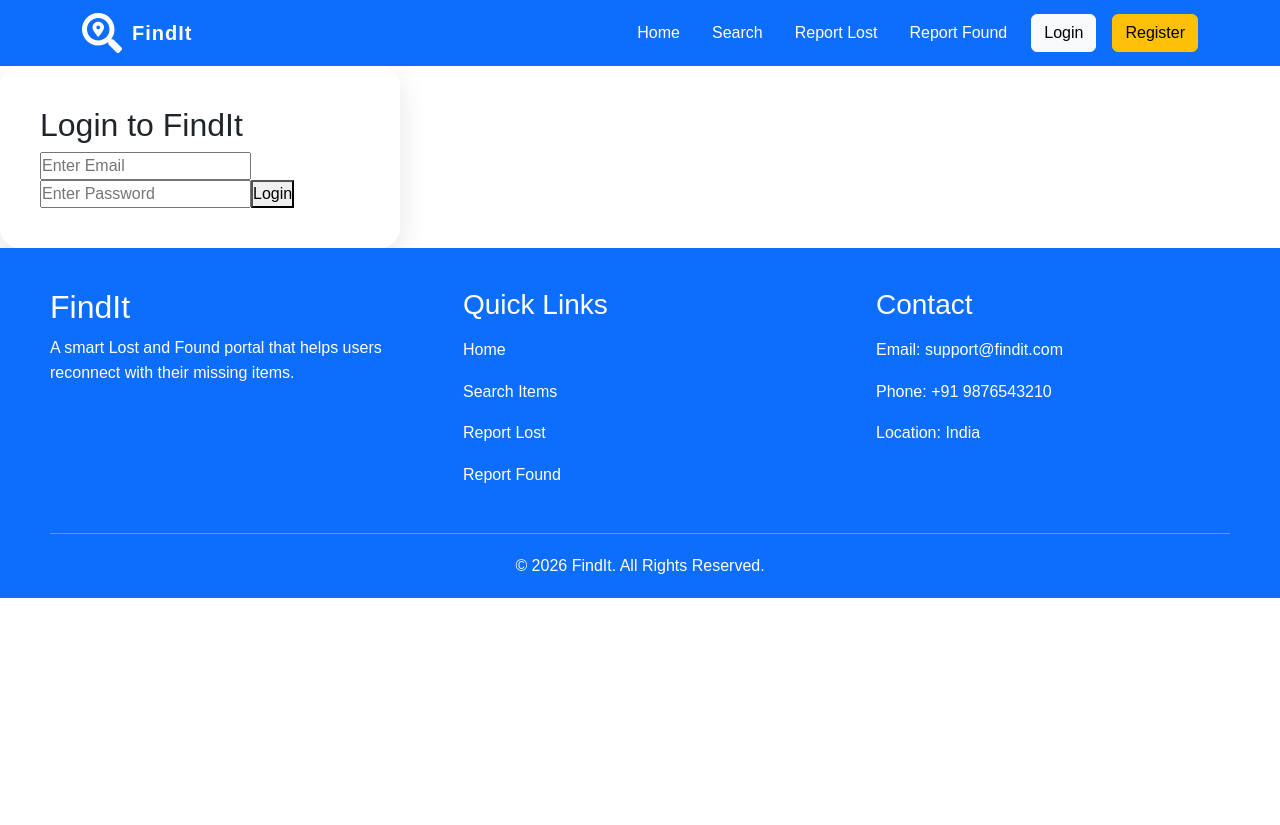
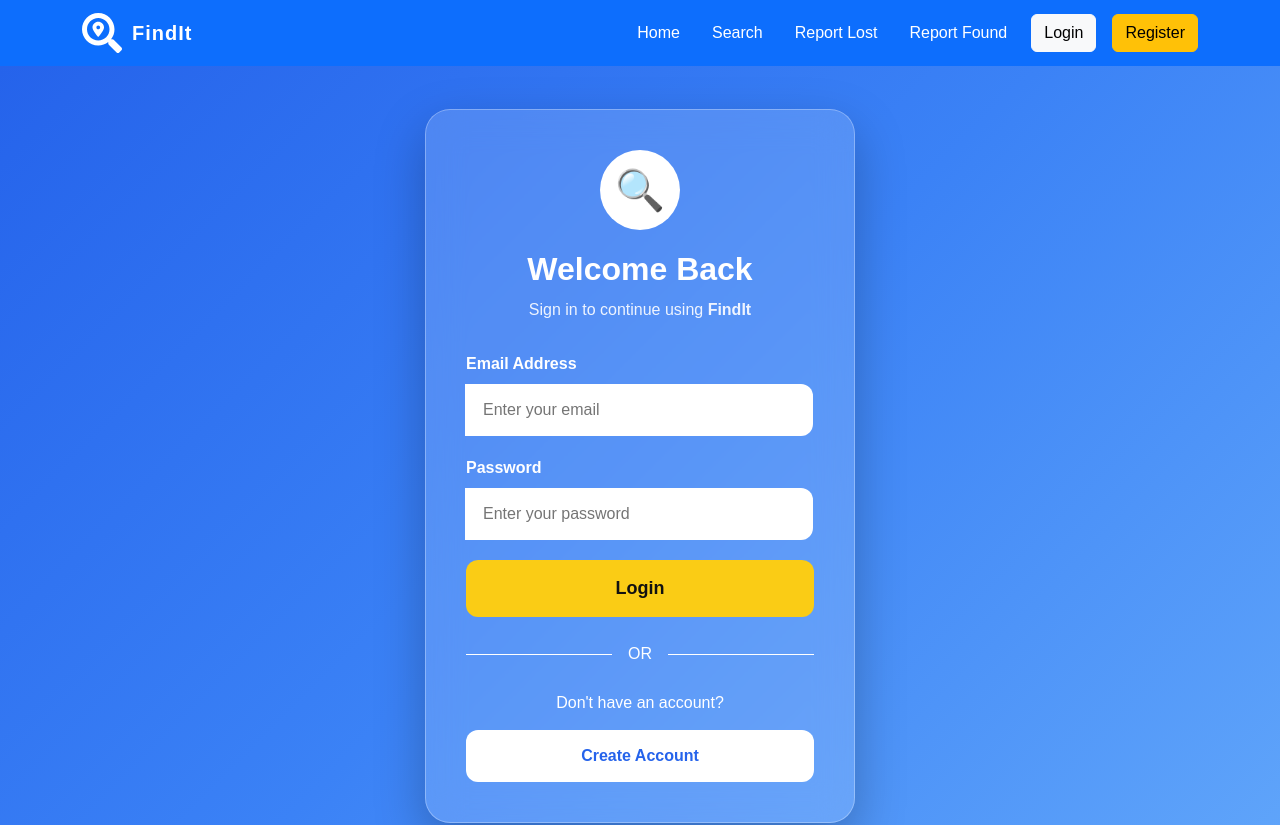
Before and after one commit to cssanchinamugade-lgtm/FindIt, a React app in the folder findit/frontend/: page /login in a window 1280 px wide. Shown: the top 825 px of the page. Before the commit the page ends 800 px from the top, so only its background shows below. Built offline with nearby package versions, Linux system fonts and the light colour scheme; no server answers; the HTML template or start-up script is replaced by a standard one.

Commit message:
Fixed login

```diff
--- a/findit/frontend/src/pages/Login.css
+++ b/findit/frontend/src/pages/Login.css
@@ -1,6 +1,14 @@
-.login-page {
+*{
+    margin:0;
+    padding:0;
+    box-sizing:border-box;
+}
 
-    min-height:90vh;
+.login-page{
+
+    min-height:100vh;
+
+    background:linear-gradient(135deg,#2563eb,#3b82f6,#60a5fa);
 
     display:flex;
 
@@ -8,130 +16,278 @@
 
     align-items:center;
 
-    background:#f5f8ff;
+    padding:30px;
 
 }
 
+.login-overlay{
 
-.login-card {
+    width:100%;
 
-    width:400px;
+    display:flex;
 
-    background:white;
+    justify-content:center;
+
+    align-items:center;
+
+}
+
+.login-card{
+
+    width:430px;
+
+    background:rgba(255,255,255,0.15);
+
+    backdrop-filter:blur(18px);
+
+    border:1px solid rgba(255,255,255,.3);
+
+    border-radius:25px;
 
     padding:40px;
 
-    border-radius:20px;
+    box-shadow:0 20px 50px rgba(0,0,0,.25);
 
-    box-shadow:0 10px 30px rgba(0,0,0,0.1);
+    color:white;
 
 }
 
-
-.login-card h1 {
+.login-header{
 
     text-align:center;
-
-    color:#0d6efd;
-
-    font-size:35px;
-
-}
-
-
-.login-card p {
-
-    text-align:center;
-
-    color:#666;
 
     margin-bottom:30px;
 
 }
 
+.login-logo{
 
+    width:80px;
 
-.login-form {
+    height:80px;
+
+    margin:auto;
+
+    border-radius:50%;
+
+    background:white;
+
+    color:#2563eb;
+
+    font-size:40px;
 
     display:flex;
 
-    flex-direction:column;
+    justify-content:center;
+
+    align-items:center;
+
+    margin-bottom:20px;
 
 }
 
+.login-header h1{
 
-.login-form label {
+    font-size:32px;
 
-    font-weight:600;
-
-    margin-bottom:8px;
+    font-weight:700;
 
 }
 
+.login-header p{
 
-.login-form input {
+    margin-top:10px;
 
-    padding:12px;
+    opacity:.9;
+
+}
+
+.input-group{
 
     margin-bottom:20px;
 
-    border-radius:10px;
-
-    border:1px solid #ddd;
-
-    outline:none;
-
 }
 
+.input-group label{
 
+    display:block;
 
-.login-form button {
-
-    padding:13px;
-
-    background:#0d6efd;
-
-    color:white;
-
-    border:none;
-
-    border-radius:10px;
-
-    font-size:18px;
-
-    cursor:pointer;
-
-}
-
-
-.login-form button:hover {
-
-    background:#084298;
-
-}
-
-
-
-.register-text a {
-
-    margin-left:5px;
-
-    color:#0d6efd;
-
-    text-decoration:none;
+    margin-bottom:8px;
 
     font-weight:600;
 
 }
 
+.input-group input{
 
+    width:100%;
+
+    padding:14px 18px;
+
+    border:none;
+
+    border-radius:12px;
+
+    outline:none;
+
+    font-size:16px;
+
+}
+
+.input-group input:focus{
+
+    box-shadow:0 0 0 4px rgba(255,255,255,.3);
+
+}
+
+.login-btn{
+
+    width:100%;
+
+    padding:15px;
+
+    border:none;
+
+    border-radius:12px;
+
+    background:#facc15;
+
+    color:#111;
+
+    font-size:18px;
+
+    font-weight:bold;
+
+    cursor:pointer;
+
+    transition:.3s;
+
+}
+
+.login-btn:hover{
+
+    transform:translateY(-2px);
+
+    background:#fde047;
+
+}
+
+.divider{
+
+    text-align:center;
+
+    margin:25px 0;
+
+    color:white;
+
+    position:relative;
+
+}
+
+.divider::before{
+
+    content:"";
+
+    position:absolute;
+
+    left:0;
+
+    top:50%;
+
+    width:42%;
+
+    height:1px;
+
+    background:white;
+
+}
+
+.divider::after{
+
+    content:"";
+
+    position:absolute;
+
+    right:0;
+
+    top:50%;
+
+    width:42%;
+
+    height:1px;
+
+    background:white;
+
+}
+
+.register-text{
+
+    text-align:center;
+
+    margin-bottom:15px;
+
+}
+
+.register-btn{
+
+    width:100%;
+
+    padding:14px;
+
+    border:none;
+
+    border-radius:12px;
+
+    background:white;
+
+    color:#2563eb;
+
+    font-size:16px;
+
+    font-weight:bold;
+
+    cursor:pointer;
+
+    transition:.3s;
+
+}
+
+.register-btn:hover{
+
+    background:#eff6ff;
+
+}
+
+.error-box{
+
+    background:#dc2626;
+
+    color:white;
+
+    padding:12px;
+
+    border-radius:10px;
+
+    margin-bottom:20px;
+
+    text-align:center;
+
+}
 
 @media(max-width:500px){
 
-    .login-card{
+.login-card{
 
-        width:90%;
+width:100%;
 
-    }
+padding:30px 20px;
 
 }
+
+.login-header h1{
+
+font-size:26px;
+
+}
+
+}
--- a/findit/frontend/src/pages/Login.jsx
+++ b/findit/frontend/src/pages/Login.jsx
@@ -57,34 +57,93 @@ function Login() {
   };
 
  return (
-    <div className="login-container">
-      <form className="login-card" onSubmit={handleLogin}>
-        <h2>Login to FindIt</h2>
+  <div className="login-page">
 
-        {error && <p className="error">{error}</p>}
+    <div className="login-overlay">
+
+      <div className="login-card">
+
+        <div className="login-header">
+
+          <div className="login-logo">
+            🔍
+          </div>
+
+          <h1>Welcome Back</h1>
+
+          <p>
+            Sign in to continue using <strong>FindIt</strong>
+          </p>
+
+        </div>
+
+        {error && (
+          <div className="error-box">
+            {error}
+          </div>
+        )}
+
+        <form onSubmit={handleLogin}>
+
+          <div className="input-group">
+
+            <label>Email Address</label>
 
             <input
               type="email"
-          placeholder="Enter Email"
+              placeholder="Enter your email"
               value={email}
               autoComplete="email"
               onChange={(e) => setEmail(e.target.value)}
               required
             />
 
+          </div>
+
+          <div className="input-group">
+
+            <label>Password</label>
+
             <input
               type="password"
-          placeholder="Enter Password"
+              placeholder="Enter your password"
               value={password}
               autoComplete="current-password"
               onChange={(e) => setPassword(e.target.value)}
               required
             />
 
-        <button type="submit" disabled={loading}>
-          {loading ? "Logging in..." : "Login"}
+          </div>
+
+          <button
+            className="login-btn"
+            type="submit"
+            disabled={loading}
+          >
+            {loading ? "Signing In..." : "Login"}
           </button>
+
         </form>
+
+        <div className="divider">
+          <span>OR</span>
+        </div>
+
+        <p className="register-text">
+          Don't have an account?
+        </p>
+
+        <button
+          className="register-btn"
+          onClick={() => navigate("/register")}
+        >
+          Create Account
+        </button>
+
+      </div>
+
+    </div>
+
   </div>
 );
 }
```
Lines whose indentation alone changed are shown as unchanged.
